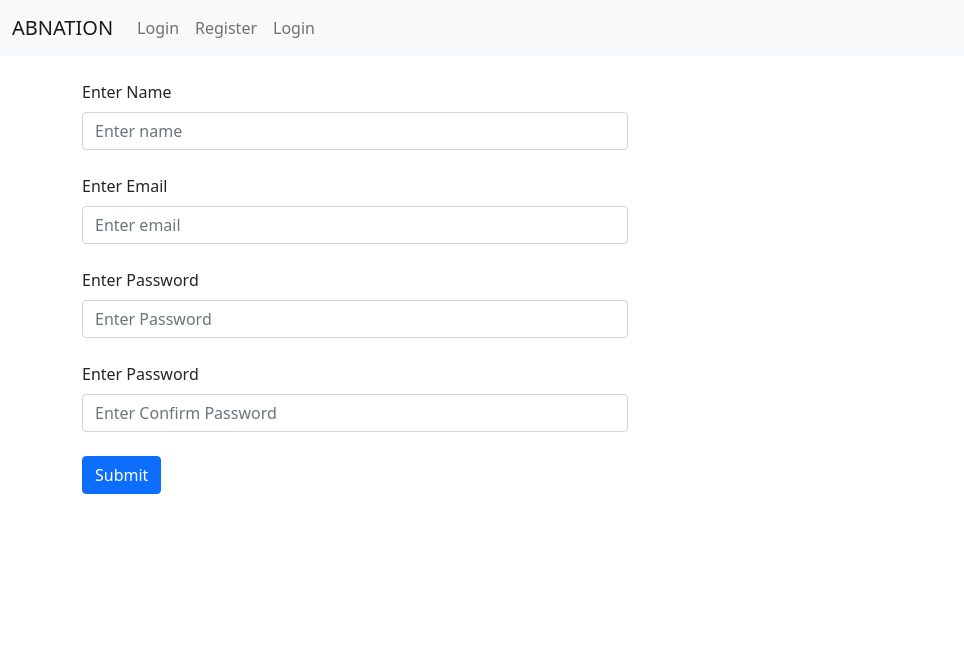
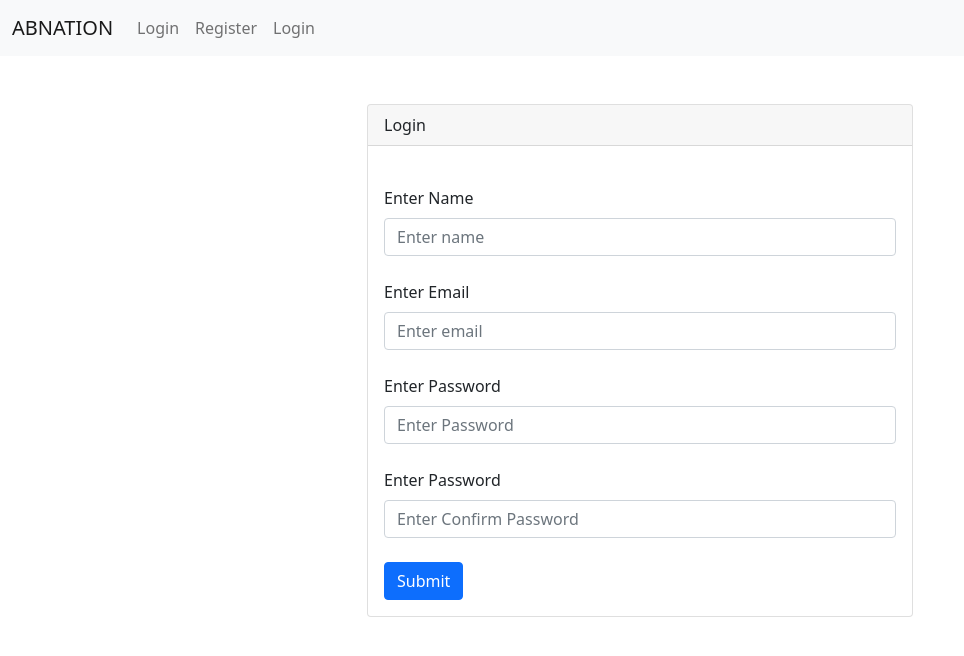
Before and after one commit to Abdullahmasood553/vue-auth-fullstack-v3, a Vue app: page /register in a window 1280 px wide. Shown: the top 656 px of the page, without its empty margins (0-964 px from the left). Built offline with nearby package versions, Linux system fonts and the light colour scheme.

Commit message:
Register UI

```diff
--- a/src/components/Register.vue
+++ b/src/components/Register.vue
@@ -1,17 +1,25 @@
 <template>
     <div class="container">
+        <div class="py-5">
             <div class="row">
-            <div class="col-md-6">
+                <div class="col-6 offset-3">
+                    <div class="card card-default">
+                        <div class="card-header">
+                            Login
+                        </div>
+                        <div class="card-body">
                             <form @submit.prevent="saveContact">
-                    <fieldset>
+
                                 <div class="form-group">
                                     <label class="form-label mt-4">Enter Name</label>
-                            <input type="text" class="form-control" v-model="user.name" placeholder="Enter name">
+                                    <input type="text" class="form-control" v-model="user.name"
+                                        placeholder="Enter name">
                                 </div>
 
                                 <div class="form-group">
                                     <label class="form-label mt-4">Enter Email</label>
-                            <input type="email" class="form-control" v-model="user.email" placeholder="Enter email">
+                                    <input type="email" class="form-control" v-model="user.email"
+                                        placeholder="Enter email">
                                 </div>
 
                                 <div class="form-group">
@@ -27,8 +35,11 @@
                                 </div>
 
                                 <button class="btn btn-primary mt-4">Submit</button>
-                    </fieldset>
+
                             </form>
+                        </div>
+                    </div>
+                </div>
             </div>
         </div>
     </div>
```
Lines whose indentation alone changed are shown as unchanged.
